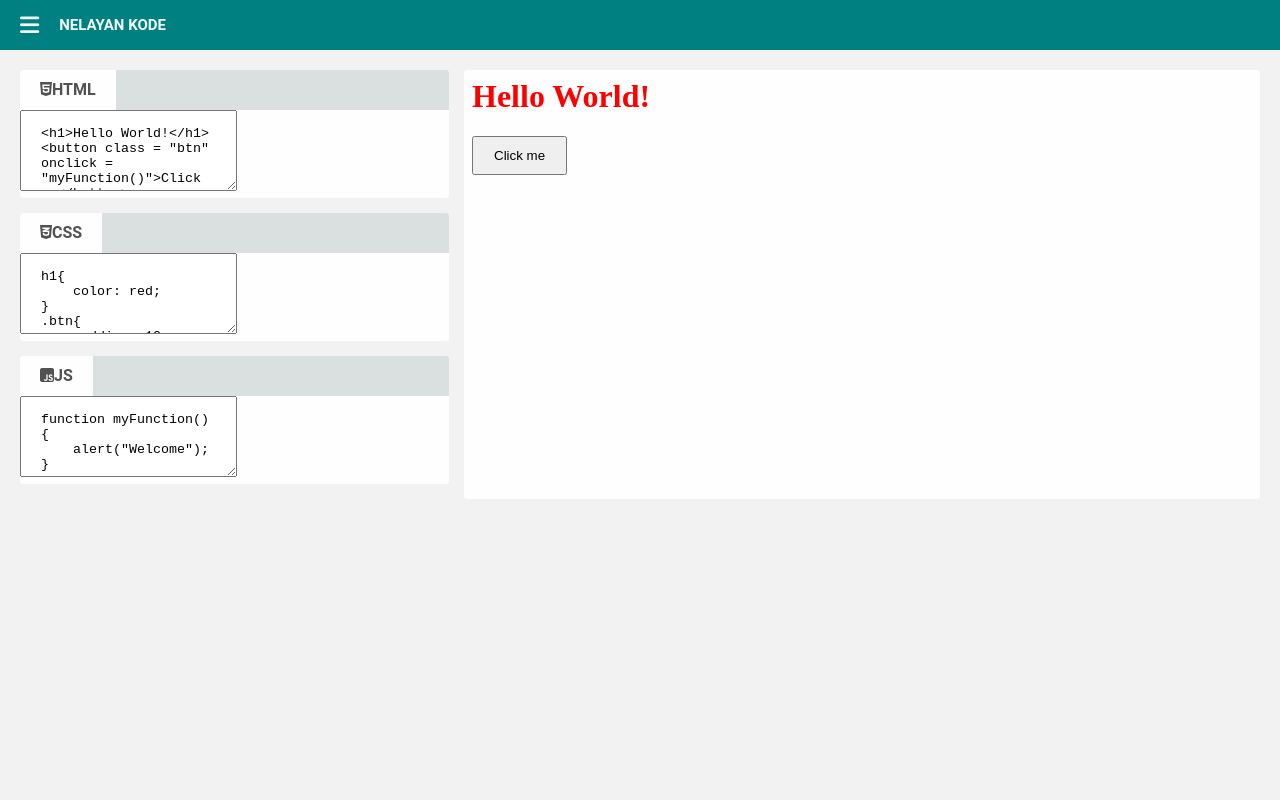
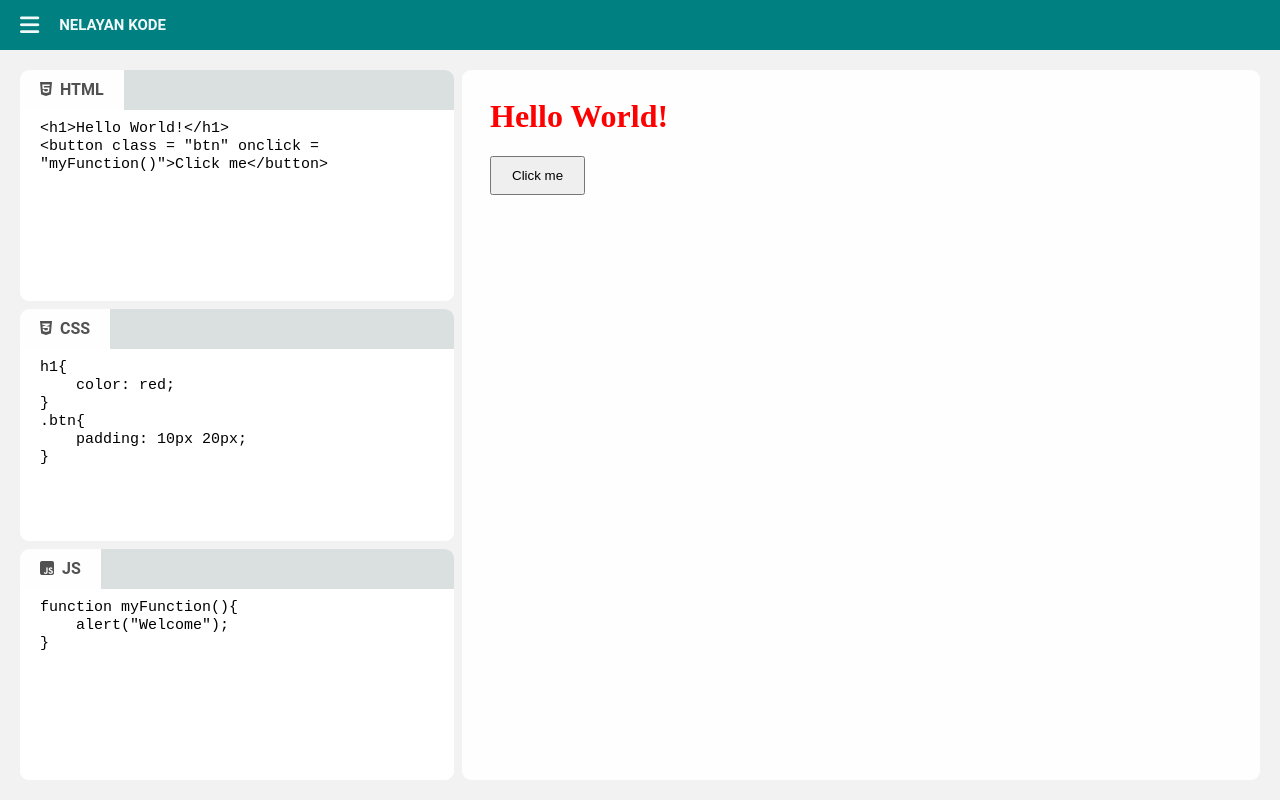
Before and after one commit to albughisy7/nelayankode, a plain HTML site: page index.html in a window 1280 px wide. Drawn offline with nearby package versions, Linux system fonts and the light colour scheme.

Commit message:
Update style.css

```diff
--- a/style.css
+++ b/style.css
@@ -1,63 +1,91 @@
-*{
+:root {
+    --m-x: 0px;
+}
+
+* {
     margin: 0;
     padding: 0;
 }
-body{
-    background:#f2f2f2;
-    color:#222;
-    font-family:'Roboto',sans-serif;font-weight:400;
+body {
+    background: #f2f2f2;
+    color: #222;
+    font-family: "Roboto", sans-serif;
+    font-weight: 400;
     line-height: 1.5;
     -webkit-font-smoothing: antialiased;
+}
 
+/* SCROLLBAR */
+/* width */
+::-webkit-scrollbar {
+    width: 9px;
 }
-header{
+
+/* Track */
+::-webkit-scrollbar-track {
+    border-radius: 9px;
+    background: #fefefe;
+}
+
+/* Handle */
+::-webkit-scrollbar-thumb {
+    background: #8b8b8b;
+    border-radius: 9px;
+}
+
+/* Handle on hover */
+::-webkit-scrollbar-thumb:hover {
+    background: #636363;
+}
+
+header {
     position: fixed;
     top: 0;
     left: 0;
     right: 0;
-    padding:0 20px;
+    padding: 0 20px;
     height: 50px;
     background: #008080;
-    color: rgba(255,255,255,.95);
+    color: rgba(255, 255, 255, 0.95);
     display: flex;
     align-items: center;
     justify-content: space-between;
 }
 
-header i.fa{
+header i.fa {
     font-size: 22px;
 }
 
-header .header-left{
+header .header-left {
     display: flex;
     align-items: center;
 }
 
-header .header-left .title{
+header .header-left .title {
     font-size: 15px;
     font-weight: 700;
     margin-left: 20px;
-    color: rgba(255,255,255,.95);
+    color: rgba(255, 255, 255, 0.95);
 }
 
-main{
+main {
     position: fixed;
-    top:50px;
-    bottom:0;
+    top: 50px;
+    bottom: 0;
     left: 0;
     right: 0;
-    padding:20px;
+    padding: 20px;
 }
 
-.main-content{
+.main-content {
     width: 100%;
     height: 100%;
     display: flex;
     flex-direction: column;
-    gap: 15px;
+    gap: 10px;
 }
 
-.post-title{
+.post-title {
     background-color: #fefefe;
     padding: 20px;
     border-radius: 3px;
@@ -66,57 +94,96 @@ main{
     color: #515151;
     line-height: 1.5em;
     display: flex;
+    border-radius: 9px;
 }
 
-.title-icon{
+.title-icon {
     margin-right: 10px;
 }
 
-.content{
-    gap: 15px;
+.content {
+    gap: 8px;
     width: 100%;
     display: flex;
+    height: 100%;
 }
 
-.content-left{
+.content-left {
     width: 35%;
     display: flex;
     flex-direction: column;
-    gap: 15px;
-    box-sizing: border-box;
+    gap: 8px;
+    position: relative;
+    border-radius: 9px;
 }
 
-.content-right{
+.content-right {
     background-color: #fefefe;
-    width: 65%;
-    border-radius: 3px;
+    border-radius: 9px;
+    flex-grow: 1;
+    user-select: none;
 }
 
-.code{
+#output {
+    width: 100%;
+    height: 100%;
+    padding: 20px;
+    overflow-y: auto;
+    border-radius: 9px;
+}
+
+.code {
     height: 33.33%;
     background-color: #fefefe;
-    border-radius: 3px;
+    border-radius: 9px;
+    position: relative;
 }
 
-.code-h{
+.code-h {
     height: 40px;
-    background-color: #DADFDF;
+    background-color: #dadfdf;
     line-height: 40px;
     display: flex;
-    border-radius: 3px 3px 0 0;
+    border-radius: 9px 9px 0 0;
 }
 
-.code-t{
+.code-t {
     background-color: #fefefe;
-	display:block;
-	padding: 0 20px;
-	font-weight:600;
-	color: #515151;
-	border-radius: 3px 0 0 0;
+    display: block;
+    padding: 0 20px;
+    font-weight: 600;
+    color: #515151;
+    border-radius: 9px 0 0 0;
 }
 
-.code-c{
-    padding: 15px 20px;
-    overflow-y: auto;
+.code-i {
+    margin-right: 8px;
+}
 
+.code-c {
+    position: absolute;
+    bottom: 0px;
+    top: 40px;
+    padding: 10px 20px;
+    word-wrap: break-word;
+    resize: none;
+    border: none;
+    width: 100%;
+    box-sizing: border-box;
+    outline: none;
+    line-height: 1.2em;
+    font-size: 15px;
+    tab-size: 4;
+    border-radius: 0 0 9px 9px;
 }
+
+.resizer {
+    width: 5px;
+    /* background: #9a969676; */
+    background-color: #f2f2f2;
+    position: absolute;
+    right: -8px;
+    top: 9px;
+    bottom: 9px;
+    cursor: col-resize;
+}
```
